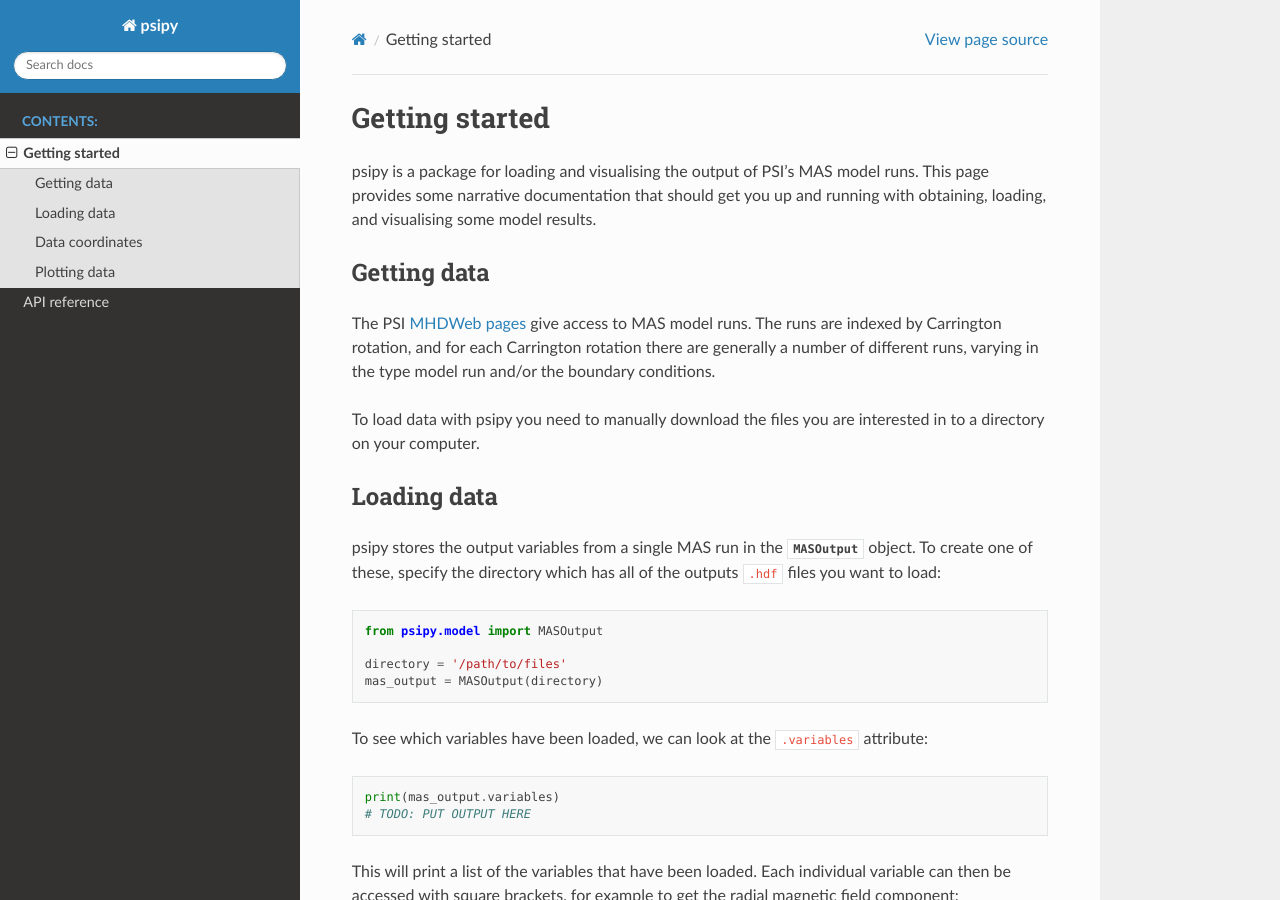
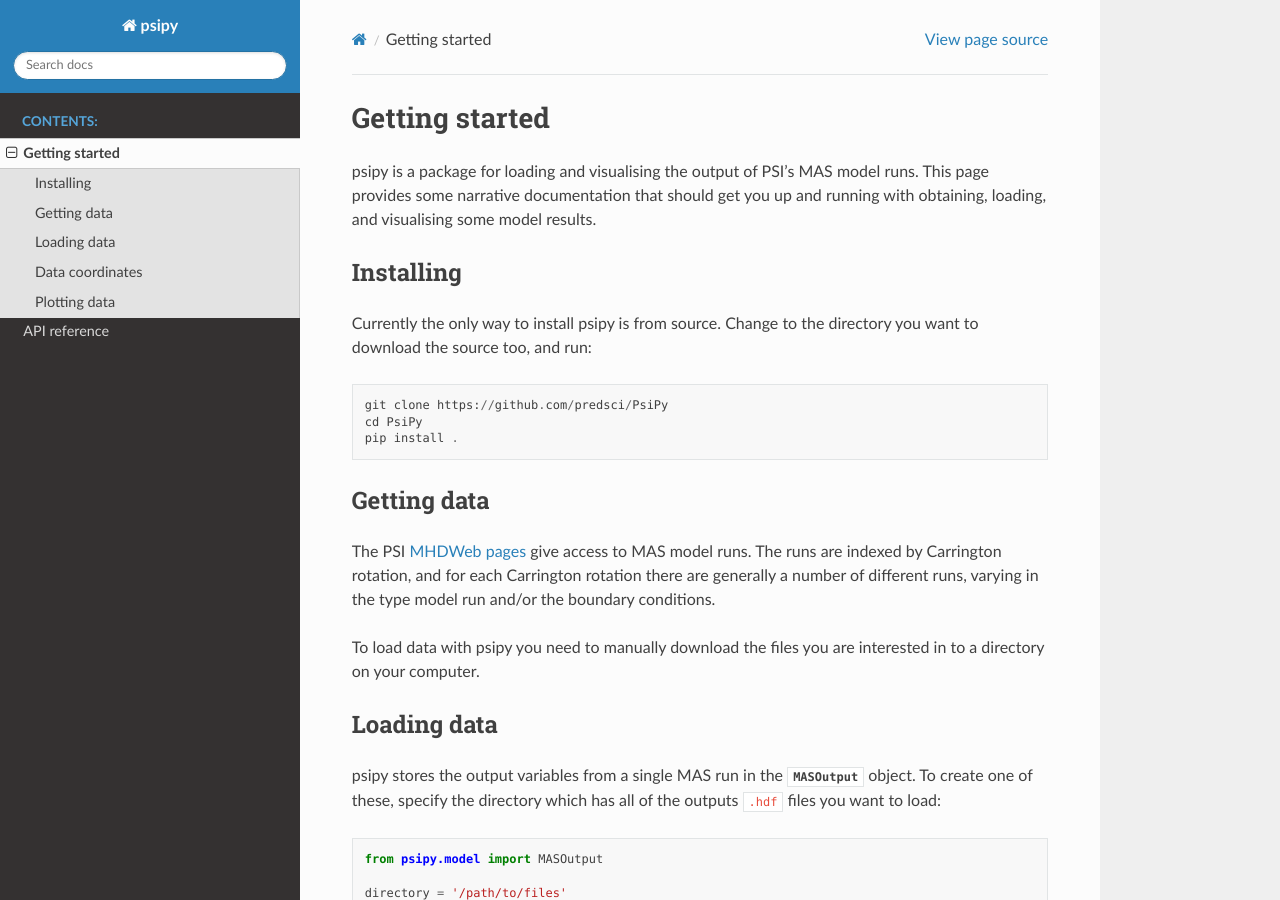
Before and after one commit to predsci/PsiPy, a Sphinx documentation site: the page built from docs/getting_started.rst, in a window 1280 px wide and 900 px high. Built offline with Sphinx 7.4.7 and the Read the Docs theme 2.0.0, drawn with Linux system fonts in a browser that asks for light colours; pages that are not in the unit, such as notebooks, are missing from menus.

Commit message:
Add installation instructions

```diff
--- a/docs/getting_started.rst
+++ b/docs/getting_started.rst
@@ -4,6 +4,15 @@ Getting started
 psipy is a package for loading and visualising the output of PSI's MAS model
 runs. This page provides some narrative documentation that should get you up
 and running with obtaining, loading, and visualising some model results.
+
+Installing
+----------
+Currently the only way to install psipy is from source. Change to the directory
+you want to download the source too, and run::
+
+  git clone https://github.com/predsci/PsiPy
+  cd PsiPy
+  pip install .
 
 Getting data
 ------------
```
